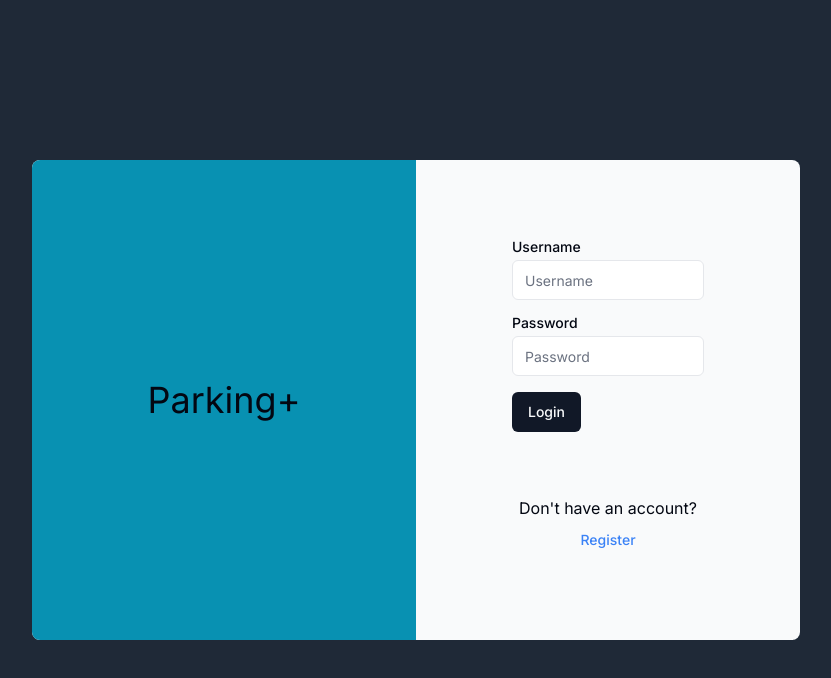
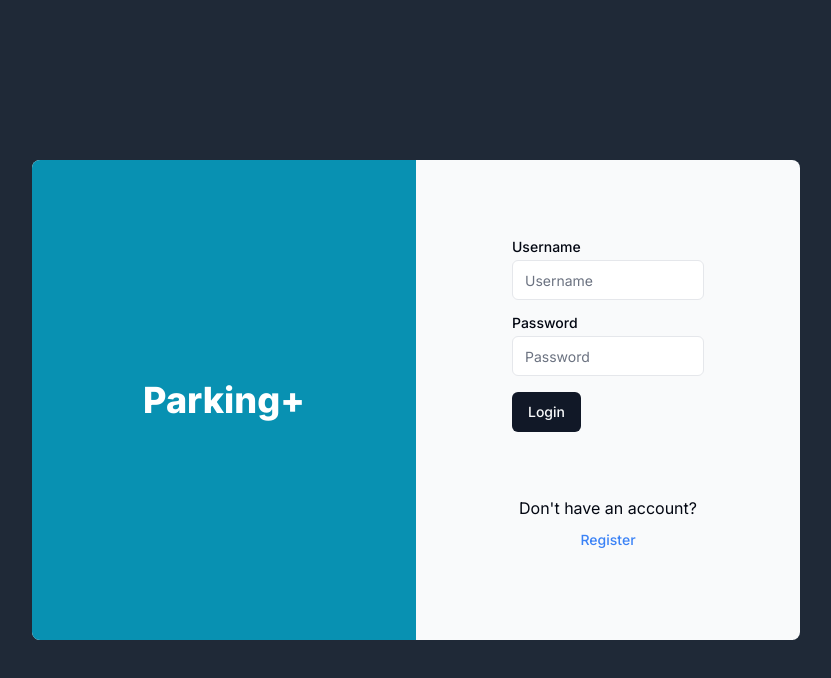
Before and after one commit to Misiek22113/parking_plus, a Next.js app: page /account/login in a window 1280 px wide. Shown: the top 678 px of the page, without its empty margins (224-1055 px from the left). Built offline with nearby package versions, Linux system fonts and the light colour scheme.

Commit message:
Main screen design changes

```diff
--- a/src/app/(user)/account/layout.tsx
+++ b/src/app/(user)/account/layout.tsx
@@ -6,7 +6,7 @@ const AccountLayout = ({
   return (
     <div className="flex h-screen w-screen items-center justify-center bg-gray-800">
       <div className="grid h-3/5 w-3/5 grid-cols-2 rounded-lg bg-gray-50 max-lg:grid-cols-1">
-        <div className="flex items-center justify-center rounded-l-lg bg-cyan-600 text-4xl">
+        <div className="flex items-center justify-center rounded-l-lg bg-cyan-600 text-4xl font-extrabold text-white">
           Parking+
         </div>
         <div className="flex flex-col items-center justify-center">
```
